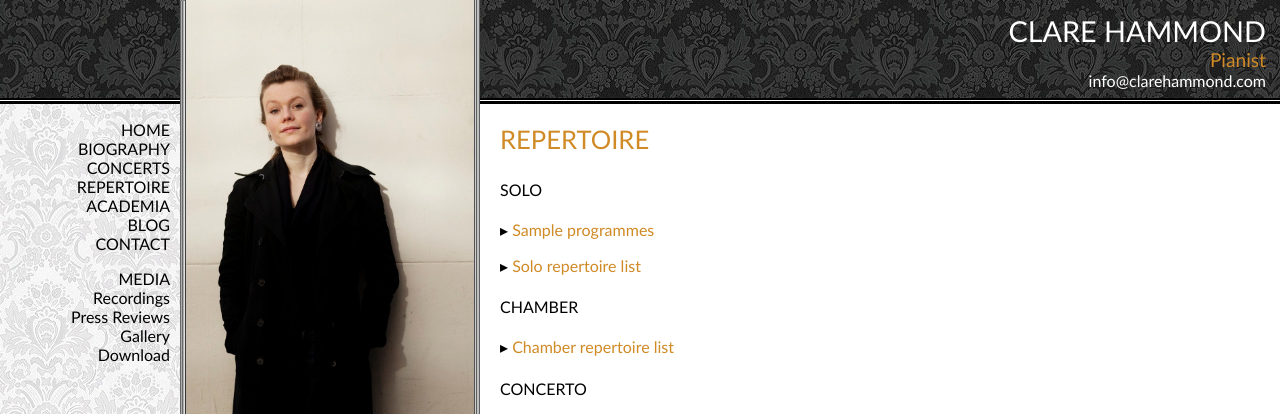
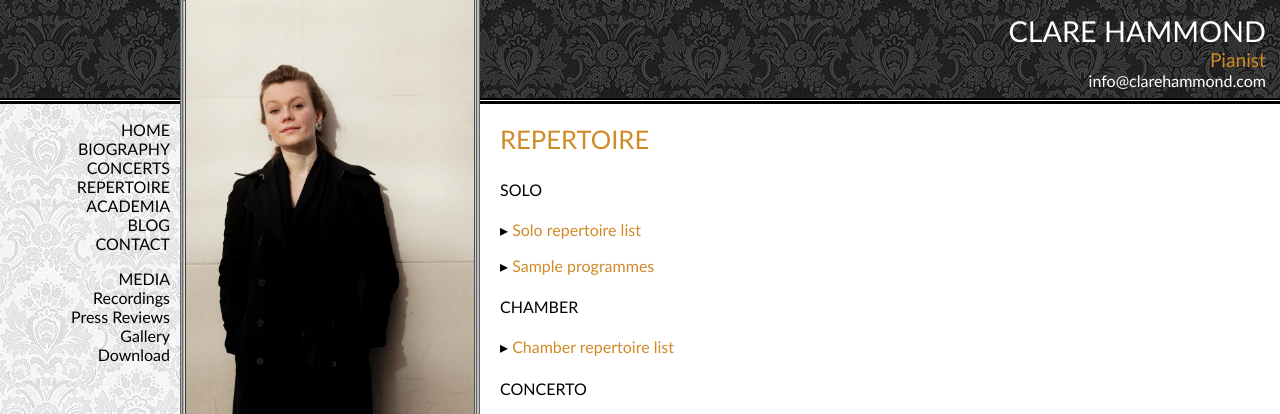
Before and after one commit to hammonc/clarehammond.com, a Jekyll site: the page built from repertoire.html, in a window 1280 px wide. Shown: the top 414 px of the page. Built offline with Jekyll 4.4.1, drawn with Linux system fonts in a browser that asks for light colours; some of the changed lines change nothing that is shown.

Commit message:
added sample programmes

```diff
--- a/repertoire.html
+++ b/repertoire.html
@@ -5,12 +5,11 @@ image: repertoire.jpg
 
 <h3 class="page-heading">REPERTOIRE</h3>
 <h4>SOLO</h4>
-<p>&#9656; <a href="solo-programmes.html" target="_blank"
-	      class="popupwindow" rel="height:550,width:750,scrollbars:1,status:1,resizable:0">Sample programmes</a></p>
 <p>&#9656; <a href="solo-repertoire.html" target="_blank"
 	      class="popupwindow"
 	      rel="height:550,width:750,scrollbars:1,status:1,resizable:0">Solo
     repertoire list</a></p>
+<p>&#9656; <a href="resources/sample-programmes.pdf" target="_blank">Sample programmes</a></p>
 <h4>CHAMBER</h4>
 <p>&#9656; <a href="chamber-repertoire.html" target="_blank"
 	      class="popupwindow"
```
Also changed, not shown: 1 other file.
